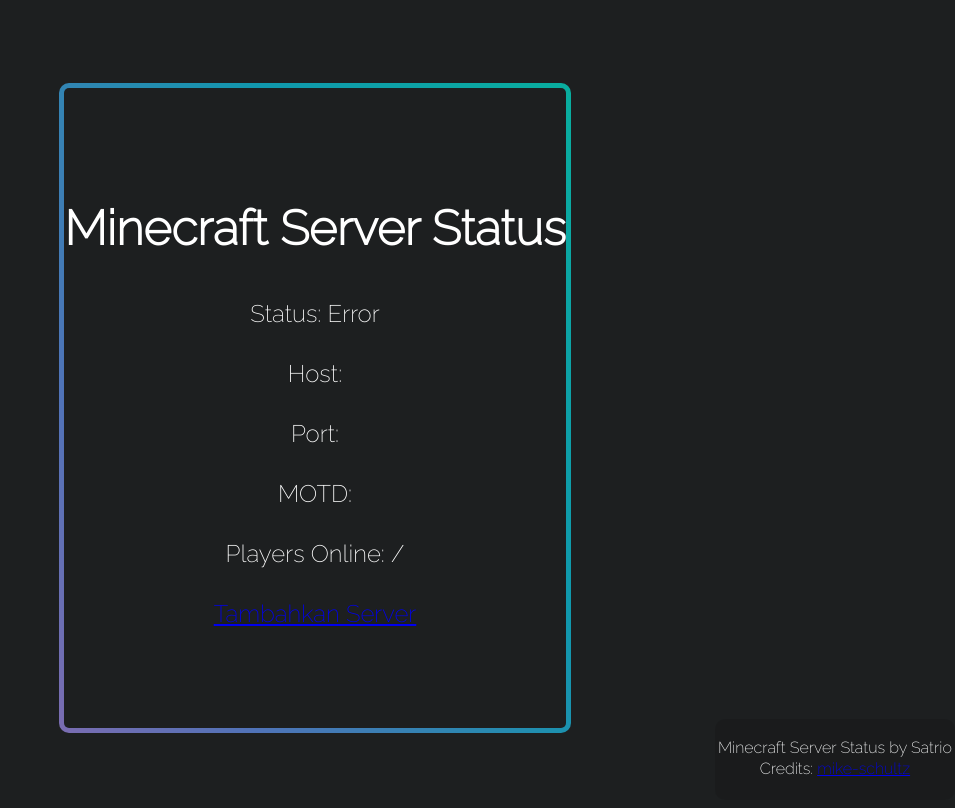
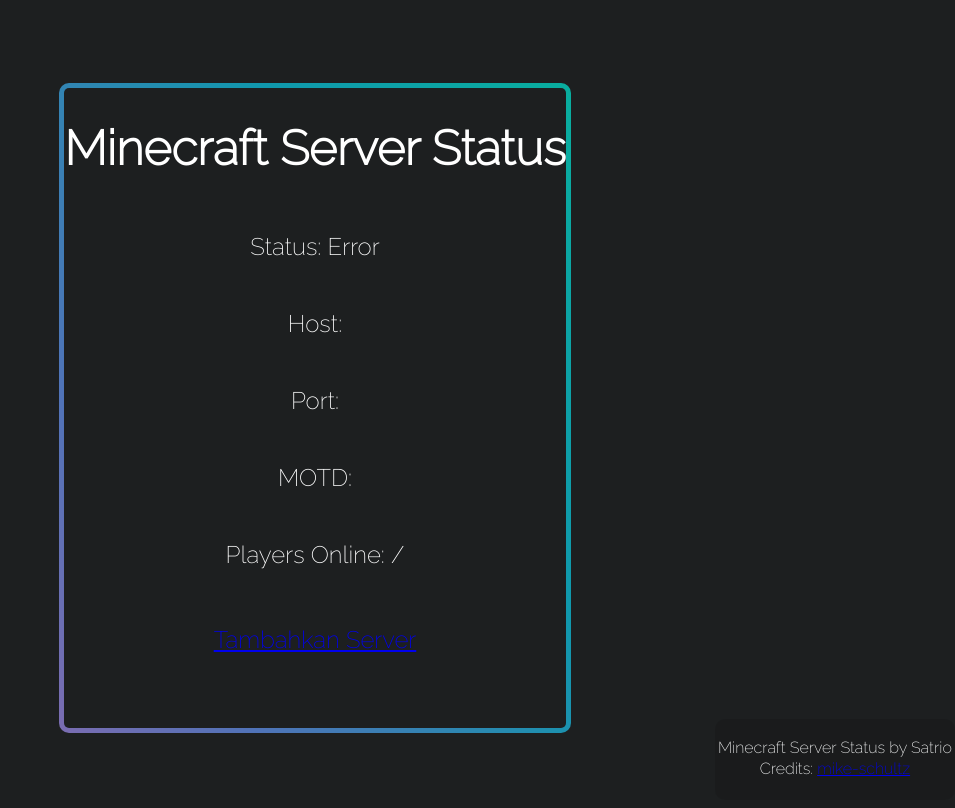
Before and after one commit to Satr10/minecraft-status, a plain HTML site: page index.html in a window 1280 px wide. Shown: the whole page, without its empty margins (325-1280 px from the left). Drawn offline with Linux system fonts and the light colour scheme; no server answers.

Commit message:
bebrepa perbaikan

```diff
--- a/index.html
+++ b/index.html
@@ -8,7 +8,7 @@
 </head>
 <body>
     <div class="container" id="box">
-        <h1>Minecraft Server Status</h1><br>
+        <h1>Minecraft Server Status</h1>
         <p>Status: <span id="status"></span></p>
         <p>Host: <span id="host"></span></p>
         <p>Port: <span id="port"></span></p>
--- a/styles/style.css
+++ b/styles/style.css
@@ -13,16 +13,16 @@
 #box {
   display: flex;
   align-items: center;
-  justify-content: center;
+  justify-content: start;
   width: auto;
   height:auto;
   color: white;
   font-family: 'Raleway';
   font-size: 1.5rem;
 }
+
 .container {
-    min-height: 80%;
-    line-height: 0.5;
+  min-height: 80%;
   flex-direction: column;
   --borderWidth: 5px;
   background: #1D1F20;
```
